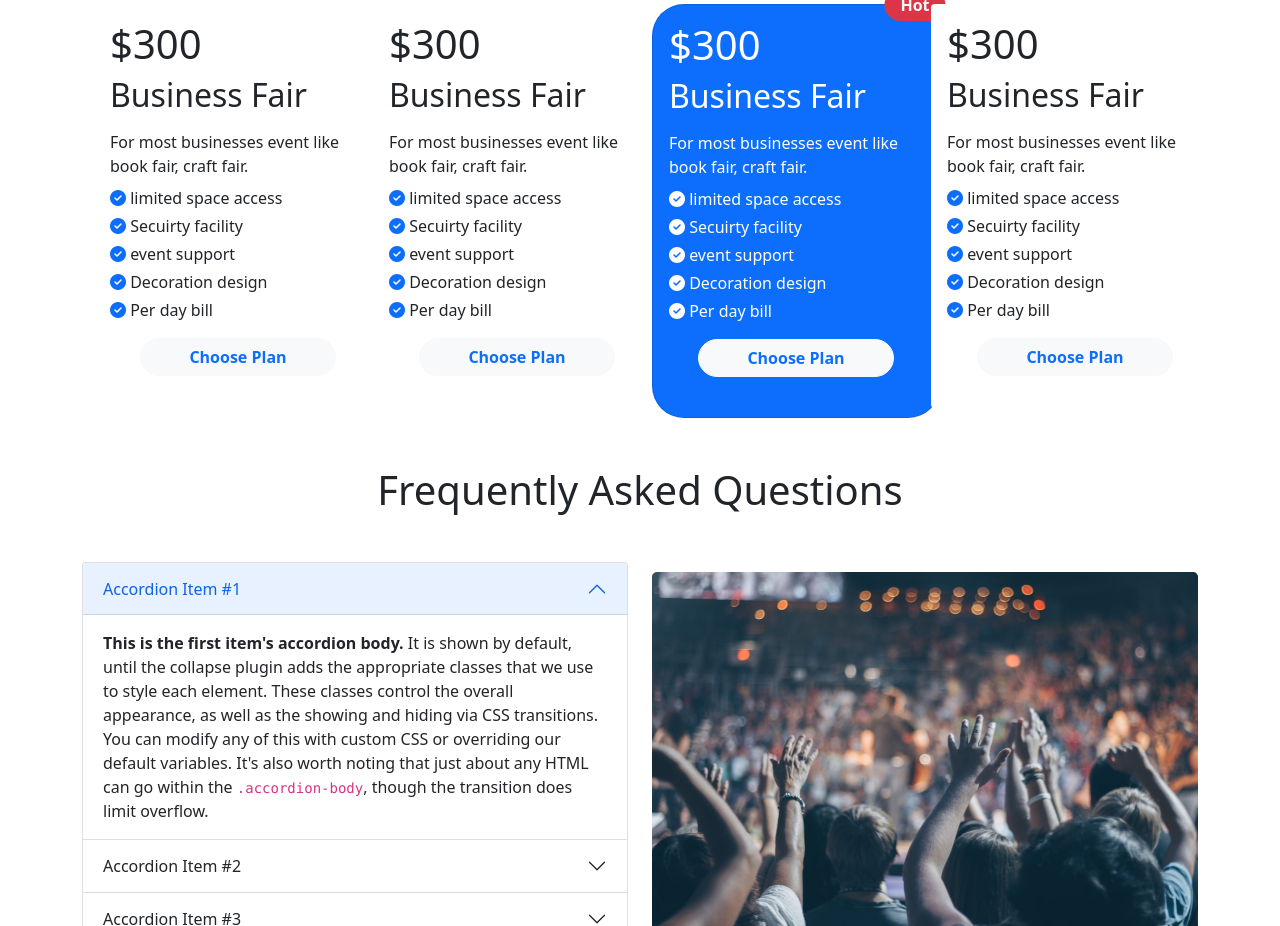
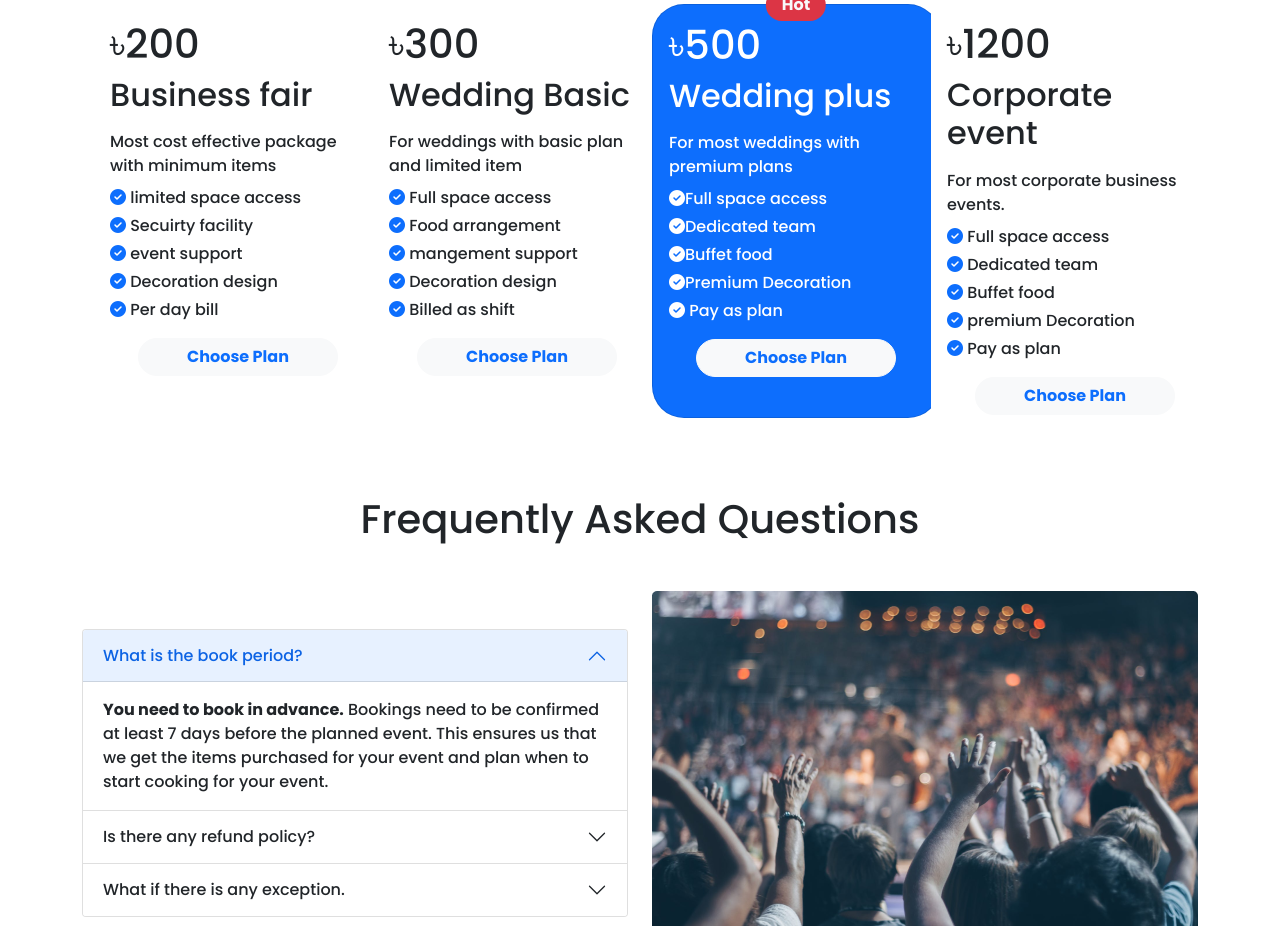
Before and after one commit to arshadsa/convention-center, a plain HTML site: page index.html in a window 1280 px wide. Shown: the part 726-1652 px from the top of the page. Drawn offline with Linux system fonts and the light colour scheme.

Commit message:
almost done one item add remaining

```diff
--- /dev/null
+++ b/css/style.css
@@ -0,0 +1,13 @@
+@import url('https://fonts.googleapis.com/css2?family=Poppins:wght@500;600;700&display=swap');
+
+body{
+  font-family: 'Poppins', sans-serif;
+}
+
+.background-gradient{
+  background-image: linear-gradient(90deg, #2937f0, #9f1ae2);
+}
+
+.text-blue{
+  color: blue;
+}
--- a/index.html
+++ b/index.html
@@ -6,6 +6,7 @@
     <meta name="viewport" content="width=device-width, initial-scale=1">
     <!-- Bootstrap CSS -->
     <link rel="stylesheet" href="css/bootstrap.min.css">
+    <link rel="stylesheet" href="css/style.css">
     <script src="https://kit.fontawesome.com/71098093a0.js" crossorigin="anonymous"></script>
     <title>Hello, world!</title>
   </head>
@@ -31,23 +32,23 @@
               <img class="d-block mx-auto" src="images/banner.png"  alt="...">
               <div class="carousel-caption">
                   <h1>The perfect venue for your next event</h1>
-                  <p>Amet minim mollit non deserunt ullamco est sit aliqua dolor do amet sint. Velit officia consequat duis enim velit </p>
+                  <p>We have the pride to host best venue in Dhaka. We hosted many celebraty wedding successfully.</p>
                   <a href="#" class="btn btn-light text-primary fw-bold px-5">Book Now</a>
               </div>
             </div>
             <div class="carousel-item ">
               <img class="d-block mx-auto" src="images/banner.png"  alt="...">
               <div class="carousel-caption">
-                  <h1>The perfect venue for your next event</h1>
-                  <p>Amet minim mollit non deserunt ullamco est sit aliqua dolor do amet sint. Velit officia consequat duis enim velit </p>
+                  <h1>Very close to Dhaka City</h1>
+                  <p>Our Convention Hall is near to Dhaka city and situated in Ashulia.</p>
                   <a href="#" class="btn btn-light text-primary fw-bold px-5">Book Now</a>
               </div>
             </div>
             <div class="carousel-item ">
               <img class="d-block mx-auto" src="images/banner.png"  alt="...">
               <div class="carousel-caption">
-                  <h1>The perfect venue for your next event</h1>
-                  <p>Amet minim mollit non deserunt ullamco est sit aliqua dolor do amet sint. Velit officia consequat duis enim velit </p>
+                  <h1>Affordable package.</h1>
+                  <p>Our packages are very affordable. We can host over a thousand guests.</p>
                   <a href="#" class="btn btn-light text-primary fw-bold px-5">Book Now</a>
               </div>
             </div>
@@ -67,15 +68,15 @@
       <!-- Packages -->
       <section>
         <div class="container">
-          <h1 class="text-center mb-4">Our Package</h1>
+          <h1 class="text-center mb-4">Our Packages</h1>
           <div class="container">
             <div class="row">
               <div class="col-xl-3 col-md-6 col-12">
                 <div class="card mx-auto border-0 pb-3" style="width: 18rem;">
                   <div class="card-body ">
-                    <h1>$300</h1>
-                    <h2 class="mb-3">Business Fair</h1>
-                    <p class="my-2">For most businesses event like book fair, craft fair.</p>
+                    <h1>&#2547;200</h1>
+                    <h2 class="mb-3">Business fair</h1>
+                    <p class="my-2">Most cost effective package with minimum items</p>
                     <p class="my-1"><i class="fas fa-check-circle text-primary"></i> limited space access</p>
                     <p class="my-1"><i class="fas fa-check-circle text-primary"></i> Secuirty facility</p>
                     <p class="my-1"><i class="fas fa-check-circle text-primary"></i> event support</p>
@@ -90,14 +91,14 @@
               <div class="col-xl-3 col-md-6 col-12">
                 <div class="card mx-auto border-0 pb-3" style="width: 18rem;">
                   <div class="card-body">
-                    <h1>$300</h1>
-                    <h2 class="mb-3">Business Fair</h1>
-                    <p class="my-2">For most businesses event like book fair, craft fair.</p>
-                    <p class="my-1"><i class="fas fa-check-circle text-primary"></i> limited space access</p>
-                    <p class="my-1"><i class="fas fa-check-circle text-primary"></i> Secuirty facility</p>
-                    <p class="my-1"><i class="fas fa-check-circle text-primary"></i> event support</p>
+                    <h1>&#2547;300</h1>
+                    <h2 class="mb-3">Wedding Basic</h1>
+                    <p class="my-2">For weddings with basic plan and limited item</p>
+                    <p class="my-1"><i class="fas fa-check-circle text-primary"></i> Full space access</p>
+                    <p class="my-1"><i class="fas fa-check-circle text-primary"></i> Food arrangement</p>
+                    <p class="my-1"><i class="fas fa-check-circle text-primary"></i> mangement support</p>
                     <p class="my-1"><i class="fas fa-check-circle text-primary"></i> Decoration design</p>
-                    <p class="my-1 mb-3"><i class="fas fa-check-circle text-primary"></i> Per day bill</p>
+                    <p class="my-1 mb-3"><i class="fas fa-check-circle text-primary"></i> Billed as shift</p>
                     <div class="d-flex justify-content-center">
                       <a href="#" class="btn btn-light rounded-pill px-5 text-primary fw-bold">Choose Plan</a>
                     </div>
@@ -106,16 +107,16 @@
               </div>
               <div class="col-xl-3 col-md-6 col-12">
                 <div class="card mx-auto bg-primary pb-4" style="width: 18rem;border-radius: 2rem;">
-                  <div class="position-absolute top-0 start-100 translate-middle "><p class="bg-danger text-light fw-bold rounded-pill px-3 py-1 me-5 mt-3">Hot</p></div>
+                  <div class="position-absolute top-0 start-50 translate-middle "><p class="bg-danger text-light fw-bold rounded-pill px-3 py-1 mt-3">Hot</p></div>
                   <div class="card-body">
-                    <h1 class="text-white">$300</h1>
-                    <h2 class="mb-3 text-white">Business Fair</h1>
-                    <p class="my-2 text-white">For most businesses event like book fair, craft fair.</p>
-                    <p class="my-1 text-white"><i class="text-white fas fa-check-circle text-primary text-white"></i> limited space access</p>
-                    <p class="my-1 text-white"><i class="text-white fas fa-check-circle text-primary text-white"></i> Secuirty facility</p>
-                    <p class="my-1 text-white"><i class="text-white fas fa-check-circle text-primary"></i> event support</p>
-                    <p class="my-1 text-white"><i class="text-white fas fa-check-circle text-primary"></i> Decoration design</p>
-                    <p class="my-1 mb-3 text-white"><i class="text-white fas fa-check-circle text-primary"></i> Per day bill</p>
+                    <h1 class="text-white">&#2547;500</h1>
+                    <h2 class="mb-3 text-white">Wedding plus</h1>
+                    <p class="my-2 text-white">For most weddings with premium plans</p>
+                    <p class="my-1 text-white"><i class="text-white fas fa-check-circle text-primary text-white"></i>Full space access</p>
+                    <p class="my-1 text-white"><i class="text-white fas fa-check-circle text-primary text-white"></i>Dedicated team</p>
+                    <p class="my-1 text-white"><i class="text-white fas fa-check-circle text-primary"></i>Buffet food</p>
+                    <p class="my-1 text-white"><i class="text-white fas fa-check-circle text-primary"></i>Premium Decoration</p>
+                    <p class="my-1 mb-3 text-white"><i class="text-white fas fa-check-circle text-primary"></i> Pay as plan</p>
                     <div class="d-flex justify-content-center">
                       <a href="#" class="btn btn-light rounded-pill px-5 text-primary fw-bold">Choose Plan</a>
                     </div>
@@ -125,14 +126,14 @@
               <div class="col-xl-3 col-md-6 col-12">
                 <div class="card mx-auto border-0 pb-3" style="width: 18rem;">
                   <div class="card-body">
-                    <h1>$300</h1>
-                    <h2 class="mb-3">Business Fair</h1>
-                    <p class="my-2">For most businesses event like book fair, craft fair.</p>
-                    <p class="my-1"><i class="fas fa-check-circle text-primary"></i> limited space access</p>
-                    <p class="my-1"><i class="fas fa-check-circle text-primary"></i> Secuirty facility</p>
-                    <p class="my-1"><i class="fas fa-check-circle text-primary"></i> event support</p>
-                    <p class="my-1"><i class="fas fa-check-circle text-primary"></i> Decoration design</p>
-                    <p class="my-1 mb-3"><i class="fas fa-check-circle text-primary"></i> Per day bill</p>
+                    <h1>&#2547;1200</h1>
+                    <h2 class="mb-3">Corporate event</h1>
+                    <p class="my-2">For most corporate business events.</p>
+                    <p class="my-1"><i class="fas fa-check-circle text-primary"></i> Full space access</p>
+                    <p class="my-1"><i class="fas fa-check-circle text-primary"></i> Dedicated team</p>
+                    <p class="my-1"><i class="fas fa-check-circle text-primary"></i> Buffet food</p>
+                    <p class="my-1"><i class="fas fa-check-circle text-primary"></i> premium Decoration</p>
+                    <p class="my-1 mb-3"><i class="fas fa-check-circle text-primary"></i> Pay as plan</p>
                     <div class="d-flex justify-content-center">
                       <a href="#" class="btn btn-light rounded-pill px-5 text-primary fw-bold">Choose Plan</a>
                     </div>
@@ -156,36 +157,36 @@
                   <div class="accordion-item">
                     <h2 class="accordion-header" id="headingOne">
                       <button class="accordion-button" type="button" data-bs-toggle="collapse" data-bs-target="#collapseOne" aria-expanded="true" aria-controls="collapseOne">
-                        Accordion Item #1
+                        What is the book period?
                       </button>
                     </h2>
                     <div id="collapseOne" class="accordion-collapse collapse show" aria-labelledby="headingOne" data-bs-parent="#accordionExample">
                       <div class="accordion-body">
-                        <strong>This is the first item's accordion body.</strong> It is shown by default, until the collapse plugin adds the appropriate classes that we use to style each element. These classes control the overall appearance, as well as the showing and hiding via CSS transitions. You can modify any of this with custom CSS or overriding our default variables. It's also worth noting that just about any HTML can go within the <code>.accordion-body</code>, though the transition does limit overflow.
+                        <strong>You need to book in advance.</strong> Bookings need to be confirmed at least 7 days before the planned event. This ensures us that we get the items purchased for your event and plan when to start cooking for your event.
                       </div>
                     </div>
                   </div>
                   <div class="accordion-item">
                     <h2 class="accordion-header" id="headingTwo">
                       <button class="accordion-button collapsed" type="button" data-bs-toggle="collapse" data-bs-target="#collapseTwo" aria-expanded="false" aria-controls="collapseTwo">
-                        Accordion Item #2
+                        Is there any refund policy?
                       </button>
                     </h2>
                     <div id="collapseTwo" class="accordion-collapse collapse" aria-labelledby="headingTwo" data-bs-parent="#accordionExample">
                       <div class="accordion-body">
-                        <strong>This is the second item's accordion body.</strong> It is hidden by default, until the collapse plugin adds the appropriate classes that we use to style each element. These classes control the overall appearance, as well as the showing and hiding via CSS transitions. You can modify any of this with custom CSS or overriding our default variables. It's also worth noting that just about any HTML can go within the <code>.accordion-body</code>, though the transition does limit overflow.
+                        <strong>No, we do not have any refund policy</strong> Bookings made through our website is final and the is no refund given for any transactions and you need to use your event if you have booked one otherwise you will not get your money back.
                       </div>
                     </div>
                   </div>
                   <div class="accordion-item">
                     <h2 class="accordion-header" id="headingThree">
                       <button class="accordion-button collapsed" type="button" data-bs-toggle="collapse" data-bs-target="#collapseThree" aria-expanded="false" aria-controls="collapseThree">
-                        Accordion Item #3
+                        What if there is any exception.
                       </button>
                     </h2>
                     <div id="collapseThree" class="accordion-collapse collapse" aria-labelledby="headingThree" data-bs-parent="#accordionExample">
                       <div class="accordion-body">
-                        <strong>This is the third item's accordion body.</strong> It is hidden by default, until the collapse plugin adds the appropriate classes that we use to style each element. These classes control the overall appearance, as well as the showing and hiding via CSS transitions. You can modify any of this with custom CSS or overriding our default variables. It's also worth noting that just about any HTML can go within the <code>.accordion-body</code>, though the transition does limit overflow.
+                        <strong>There is no exception for refund policy.</strong> Before booking an event think as long as you want. But when confirmed your booking there is no stepping back. We can't process any refund for your cancelled event. Because it incurs our cost and we can't afford losses.
                       </div>
                     </div>
                   </div>
@@ -202,17 +203,15 @@
     <footer>
       <div class="bg-dark">
         <div class="container mx-auto row py-5">
-          <div class="col-9 my-auto text-light">
-            <i class="far fa-copyright"></i> 2020 bike. All rights reserved
+          <div class="col-md-9 my-auto text-light">
+            <i class="far fa-copyright"></i> 2020 Syed. All rights reserved
           </div>
-          <div class="col-3 my-auto text-light">
+          <div class="col-md-3 my-auto text-light">
             <div class="d-flex flex-column pe-5">
               <p class="mb-3">Get the App</p>
-              <img class="mb-3" src="icons/apple.png" alt="">
-              <img class="mb-3" src="icons/google.png" alt="">
+              <a target="_blank" href="https://www.facebook.com/"><img class="mb-3" src="icons/app-store.png"  alt=""></a>
+              <a target="_blank" href="https://www.facebook.com/"><img class="mb-3" src="icons/google-play.png"  alt=""></a>
             </div>
-
-
           </div>
         </div>
       </div>
```
Also changed, not shown: icons/app-store.png (added), icons/google-play.png (added).
